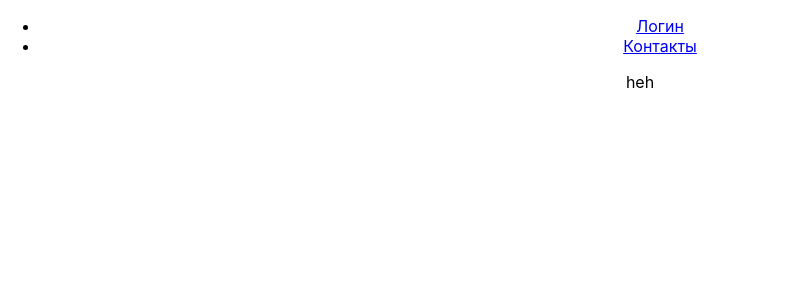
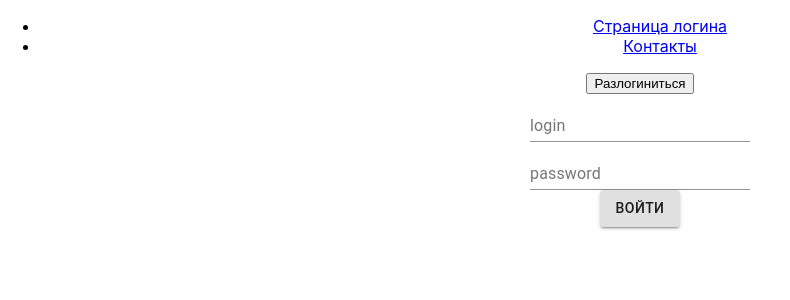
Before and after one commit to ShootingersNew/takeofftest, a React (Create React App) app: page / in a window 1280 px wide. Shown: the top 300 px of the page, without its empty margins (0-790 px from the left). Built offline with nearby package versions, Linux system fonts and the light colour scheme.

Commit message:
add login form & redirect

```diff
--- a/package.json
+++ b/package.json
@@ -3,6 +3,7 @@
   "version": "0.1.0",
   "private": true,
   "dependencies": {
+    "@material-ui/core": "^4.11.4",
     "@testing-library/jest-dom": "^5.11.4",
     "@testing-library/react": "^11.1.0",
     "@testing-library/user-event": "^12.1.10",
--- a/serverRoutes.json
+++ b/serverRoutes.json
@@ -1,4 +1,5 @@
 {
   "/api/contacts*": "/660/contacts$1",
-  "/api/checkAuth": "/660/checkAuth$1"
+  "checkAuth": 660,
+  "login": "/api"
 }
--- a/src/App.tsx
+++ b/src/App.tsx
@@ -1,20 +1,28 @@
 import React from "react";
 import { Link } from "react-router-dom";
 import "./App.css";
+import AuthService from "./services/auth/AuthService";
+import { useHistory } from "react-router-dom";
 
 function App({ children }) {
+  let history = useHistory();
+  const logout = () => {
+    AuthService.logout();
+    history.push("/");
+  };
   return (
     <div className="App">
       <header>
         <nav>
           <ul>
             <li>
-              <Link to="/">Логин</Link>
+              <Link to="/">Страница логина</Link>
             </li>
             <li>
               <Link to="/contacts">Контакты</Link>
             </li>
           </ul>
+          <button onClick={logout}>Разлогиниться</button>
         </nav>
       </header>
       {children}
--- /dev/null
+++ b/src/Models/LoginFormModel.ts
@@ -0,0 +1,2 @@
+type LoginFormModel = { email: string; password: string };
+export default LoginFormModel;
--- a/src/components/Login/Login.tsx
+++ b/src/components/Login/Login.tsx
@@ -1,8 +1,17 @@
-import react from "react";
+import react, { useState, useEffect } from "react";
 import LoginView from "./../LoginView/LoginView";
+import AuthService from "../../services/auth/AuthService";
+import LoginFormModel from "../../Models/LoginFormModel";
+import { Redirect } from "react-router-dom";
 
 const Login: React.FC = () => {
-  const login = (): void => {};
+  const [isLogged, setIsLogged] = useState(false);
+  const login: (form: LoginFormModel) => void = (form) => {
+    AuthService.login(form)
+      .then(() => setIsLogged(true))
+      .catch(() => alert("Такой пользователь не найден"));
+  };
+  if (isLogged) return <Redirect to="/contacts" />;
   return <LoginView login={login}></LoginView>;
 };
 export default Login;
--- a/src/components/LoginView/LoginView.tsx
+++ b/src/components/LoginView/LoginView.tsx
@@ -1,8 +1,51 @@
-import react, { useEffect } from "react";
+import react, { useEffect, useState } from "react";
+import TextField from "@material-ui/core/TextField";
+import Button from "@material-ui/core/Button";
+import Box from "@material-ui/core/Box";
+import LoginFormModel from "../../Models/LoginFormModel";
 interface LoginViewModel {
-  login: () => void;
+  login: (form: LoginFormModel) => void;
 }
+
 const LoginView: React.FC<LoginViewModel> = ({ login }) => {
-  return <div>heh</div>;
+  const [form, setForm] = useState({
+    email: "",
+    password: "",
+  });
+  const submitForm = () => {
+    login(form);
+  };
+  const changeForm = ({ target }, key: string) => {
+    let val = (target as HTMLInputElement).value;
+    setForm({ ...form, [key]: val });
+  };
+
+  return (
+    <>
+      <form action="POST">
+        <div>
+          <TextField
+            id="standard-basic"
+            label="login"
+            name="login"
+            value={form.email}
+            onChange={(event) => changeForm(event, "email")}
+          />
+        </div>
+        <TextField
+          id="standard-password-input"
+          label="password"
+          type="password"
+          value={form.password}
+          onChange={(event) => changeForm(event, "password")}
+        />
+        <div>
+          <Button variant="contained" onClick={submitForm}>
+            Войти
+          </Button>
+        </div>
+      </form>
+    </>
+  );
 };
 export default LoginView;
--- a/src/router/PrivateRoute/PrivateRoute.tsx
+++ b/src/router/PrivateRoute/PrivateRoute.tsx
@@ -13,9 +13,9 @@ const PrivateRoute = ({ component: Component, ...rest }) => {
         setIsTokenValidated(true);
       })
       .catch(() => {
-        alert("Вы не авторизированы, пожалуйста, залогиньтесь");
         setAuth(false);
         setIsTokenValidated(true);
+        alert("Ошибка доступа");
       });
   }, []);
 
--- a/src/router/routes.tsx
+++ b/src/router/routes.tsx
@@ -1,9 +1,14 @@
-import React from "react";
-import { Switch, Route } from "react-router-dom";
+import React, { useEffect, useState } from "react";
+import { Switch, Route, Redirect } from "react-router-dom";
 import ContactsPage from "../pages/ContactsPage/ContactsPage";
 import LoginPage from "../pages/LoginPage/LoginPage";
+import AuthService from "../services/auth/AuthService";
 import PrivateRoute from "./PrivateRoute/PrivateRoute";
 const Routes: React.FC = () => {
+  const [isLogged, setIsLogged] = useState(false);
+  useEffect(() => {
+    AuthService.getCurrentUser() && setIsLogged(true);
+  }, [setIsLogged, isLogged]);
   return (
     <>
       <Switch>
--- a/src/services/auth/AuthService.ts
+++ b/src/services/auth/AuthService.ts
@@ -1,15 +1,16 @@
 import axios from "axios";
+import LoginFormModel from "../../Models/LoginFormModel";
 import authHeader from "./authHeader";
 
-const API_URL = "http://localhost:3000/api/";
+const API_URL = "http://localhost:3004/";
 class AuthService {
   private static instance: AuthService;
   private constructor() {}
 
-  login(username: string, password: string) {
+  login({ email, password }: LoginFormModel) {
     return axios
-      .post(API_URL + "signin", {
-        username,
+      .post(API_URL + "login", {
+        email,
         password,
       })
       .then((response) => {
@@ -46,6 +47,7 @@ class AuthService {
   }
 
   checkToken() {
+    console.log(authHeader());
     return axios
       .get(API_URL + "checkAuth", { headers: authHeader() })
       .then((res) => !!res);
```
